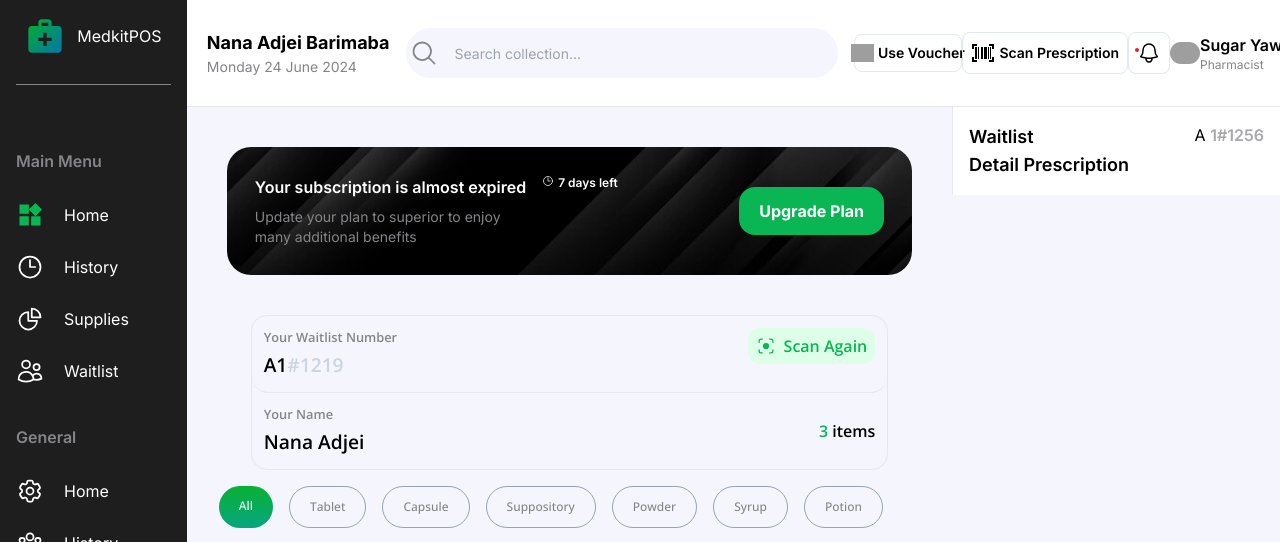
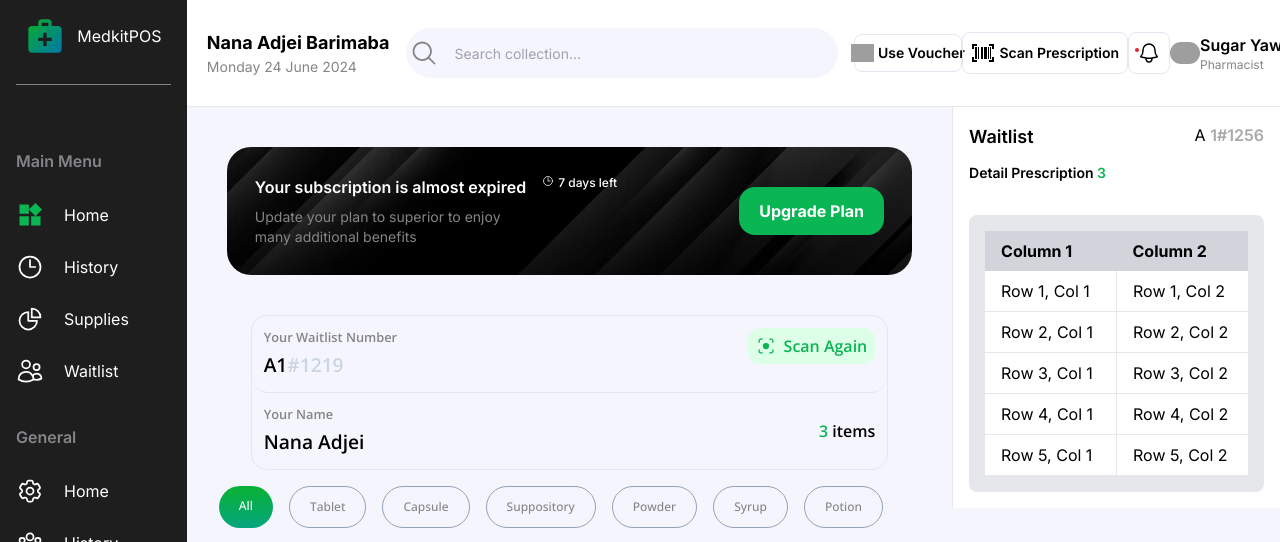
Before and after one commit to Mike47ip/pharmacy-desktop-app, a Next.js app in the folder pharmapp/: page / in a window 1280 px wide. Shown: the top 542 px of the page. Built offline with nearby package versions, Linux system fonts and the light colour scheme; grey boxes are pictures that could not be loaded.

Commit message:
Create waitlist table scaffold

```diff
--- a/pharmapp/app/components/body.tsx
+++ b/pharmapp/app/components/body.tsx
@@ -20,7 +20,7 @@ const Body: React.FC<BodyProps> = () => {
        <div className="flex flex-col gap-2">
         <div className="flex gap-4 text-white font-semibold">
          <h1>Your subscription is almost expired</h1>
-         <div className="flex  justify-center gap-1  text-xs align-super"> <ClockIcon  className="text-white w-3 h-3" /> 7 days left</div>
+         <div className="flex  justify-center gap-1 font-medium text-xs align-super"> <ClockIcon  className="text-white w-3 h-3" /> 7 days left</div>
         </div>
         <div>
          <p className="text-custom-gray text-sm">
--- a/pharmapp/app/components/waitinglist.tsx
+++ b/pharmapp/app/components/waitinglist.tsx
@@ -7,10 +7,25 @@ export const WaitingList: React.FC = () => {
      A <span className="text-custom-gray opacity-70 font-semibold">1#1256</span>
     </p>
    </div>
-   <p className="text-lg font-semibold ">Detail Prescription</p>
-   <ul>
-    <li></li>
-   </ul>
+   <p className="text-sm font-semibold pt-3">Detail Prescription <span className="text-custom-green">3</span></p>
+   <div className="max-w-md mx-auto mt-8 bg-gray-200 p-4 rounded-lg">
+      <table className="w-full table-fixed">
+        <thead>
+          <tr className="bg-gray-300">
+            <th className="px-4 py-2 w-1/2 text-left">Column 1</th>
+            <th className="px-4 py-2 w-1/2 text-left">Column 2</th>
+          </tr>
+        </thead>
+        <tbody>
+          {[...Array(5)].map((_, index) => (
+            <tr key={index} className="bg-white border-b">
+              <td className="px-4 py-2 border-r">Row {index + 1}, Col 1</td>
+              <td className="px-4 py-2">Row {index + 1}, Col 2</td>
+            </tr>
+          ))}
+        </tbody>
+      </table>
+    </div>
   </main>
  );
 };
```
